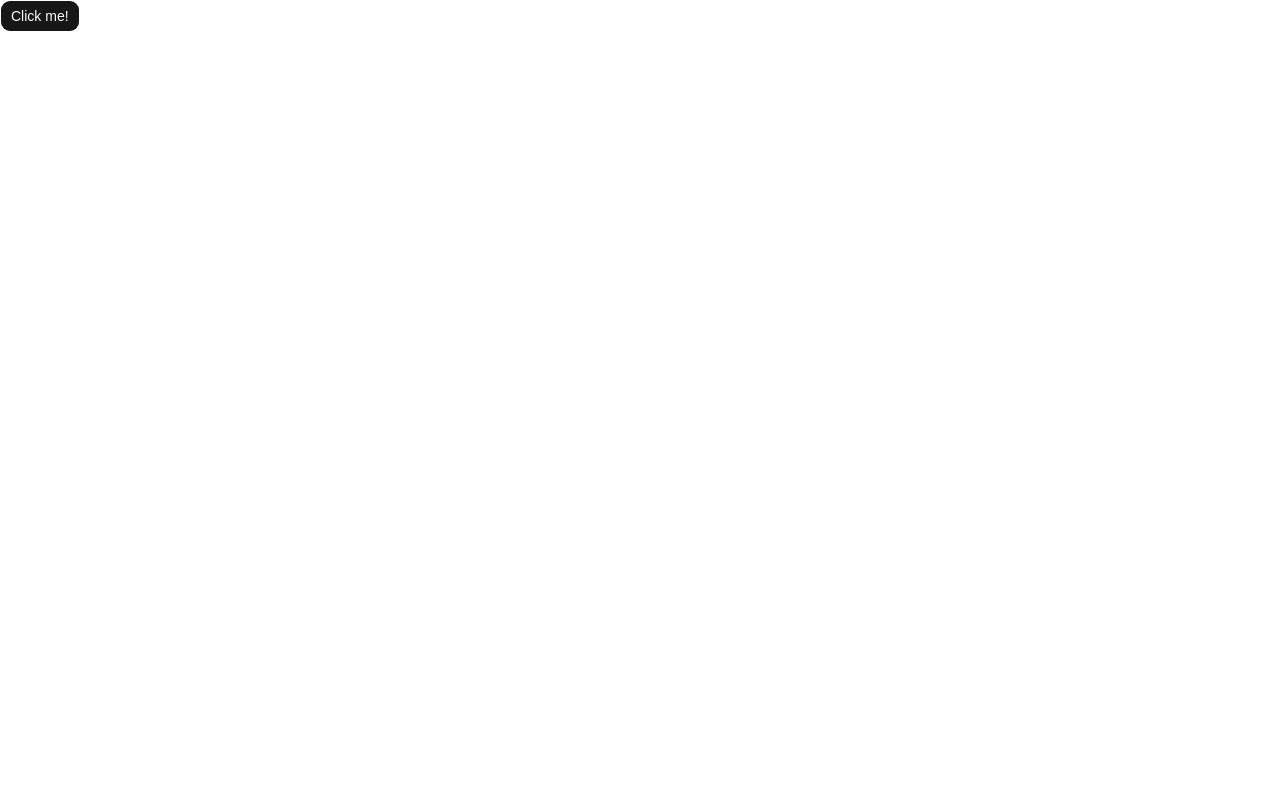
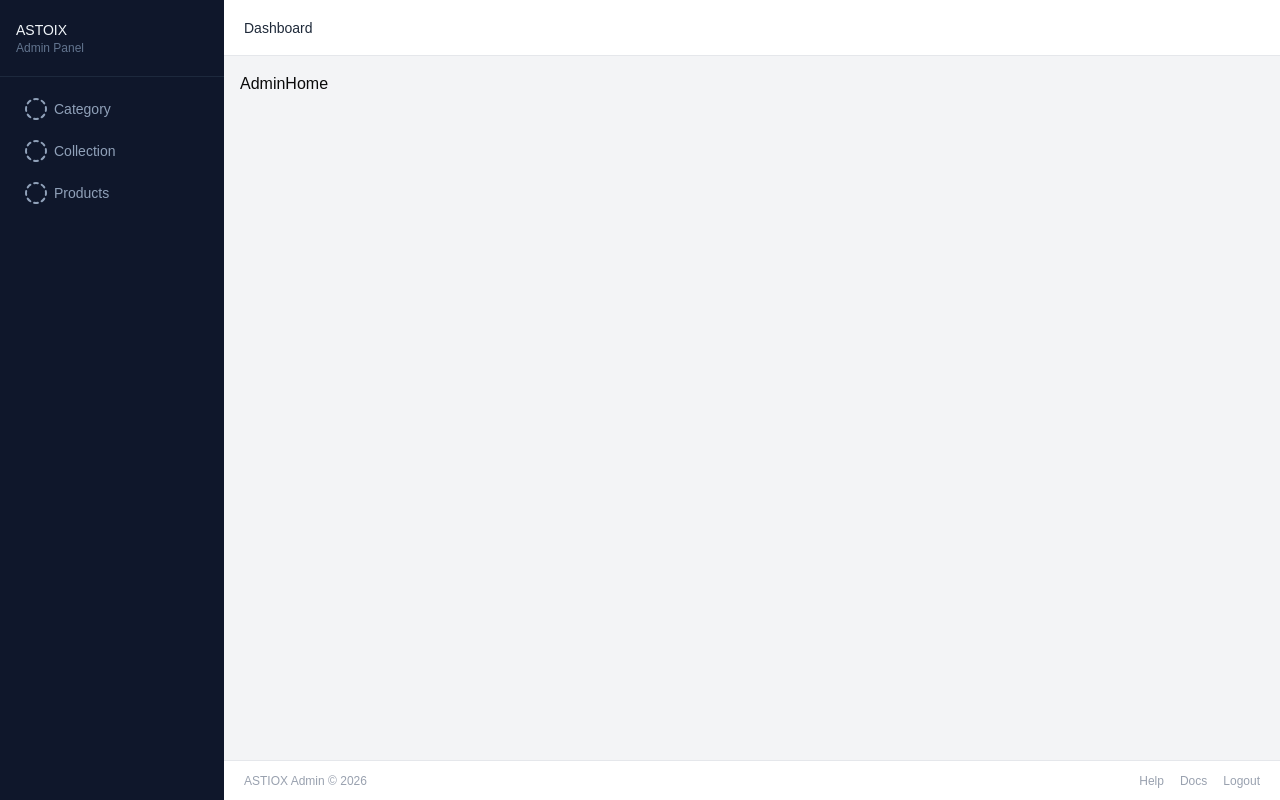
Before and after one commit to Rajdeep-Joshi-09/ASTIOX, a React (Vite) app in the folder client/: page /admin in a window 1280 px wide. Built offline with nearby package versions, Linux system fonts and the light colour scheme.

Commit message:
Layout and pages were added

```diff
--- a/client/package.json
+++ b/client/package.json
@@ -18,6 +18,7 @@
     "radix-ui": "^1.4.3",
     "react": "^19.2.6",
     "react-dom": "^19.2.6",
+    "react-router-dom": "^7.17.0",
     "shadcn": "^4.10.0",
     "tailwind-merge": "^3.6.0",
     "tailwindcss": "^4.3.0",
--- a/client/src/App.jsx
+++ b/client/src/App.jsx
@@ -1,12 +1,24 @@
-import React from 'react'
-import { Button } from './components/ui/button'
+import React from "react";
+import { BrowserRouter, Route, Routes } from "react-router-dom";
+import ClientLayout from "./layout/client/ClientLayout";
+import AdminLayout from "./layout/admin/AdminLayout";
+import AdminHome from "./pages/admin/AdminHome";
+import Home from "./pages/client/Home";
 
 const App = () => {
   return (
-    <div className=''>
-      <Button>Click me!</Button>
-    </div>
-  )
-}
+    <BrowserRouter>
+      <Routes>
+        <Route path="/" element={<ClientLayout />}>
+          <Route index element={<Home />} />
+        </Route>
 
-export default App
+        <Route path="/admin" element={<AdminLayout />}>
+          <Route index element={<AdminHome />}></Route>
+        </Route>
+      </Routes>
+    </BrowserRouter>
+  );
+};
+
+export default App;
--- /dev/null
+++ b/client/src/components/admin/Footer.jsx
@@ -0,0 +1,20 @@
+const Footer = () => {
+  return (
+    <footer className="h-10 bg-white border-t border-gray-200 flex items-center px-5 justify-between shrink-0">
+      <p className="text-xs text-gray-400">ASTIOX Admin © 2026</p>
+      <div className="flex gap-4">
+        <span className="text-xs text-gray-400 cursor-pointer hover:text-gray-600">
+          Help
+        </span>
+        <span className="text-xs text-gray-400 cursor-pointer hover:text-gray-600">
+          Docs
+        </span>
+        <span className="text-xs text-gray-400 cursor-pointer hover:text-gray-600">
+          Logout
+        </span>
+      </div>
+    </footer>
+  );
+};
+
+export default Footer;
--- /dev/null
+++ b/client/src/components/admin/Header.jsx
@@ -0,0 +1,9 @@
+const Header = ({ title = "Dashboard" }) => {
+  return (
+    <header className="h-14 bg-white border-b border-gray-200 flex items-center px-5 gap-3 shrink-0">
+      <h1 className="flex-1 text-sm font-medium text-gray-800">{title}</h1>
+    </header>
+  );
+};
+
+export default Header;
--- /dev/null
+++ b/client/src/components/admin/Sidebar.jsx
@@ -0,0 +1,53 @@
+import { Badge, Box, CircleDashed, Menu } from "lucide-react";
+import { NavLink } from "react-router-dom";
+
+const navItems = [
+  { label: "Category", to: "/admin/category" },
+  { label: "Collection", to: "/admin/collection" },
+  { label: "Products", to: "/admin/products" },
+];
+
+const Sidebar = () => {
+  return (
+    <aside className="flex flex-col w-56 h-screen bg-slate-900 shrink-0">
+      {/* Logo */}
+      <div className="flex items-center gap-3 px-4 py-5 border-b border-slate-800">
+        <div>
+          <p className="text-slate-100 text-sm font-medium">ASTOIX</p>
+          <p className="text-slate-500 text-xs">Admin Panel</p>
+        </div>
+      </div>
+
+      {/* Nav */}
+      <nav className="flex-1 px-3 py-3 overflow-y-auto">
+        {navItems.map((item) => (
+          <NavLink
+            key={item.to}
+            to={item.to}
+            end={item.to === "/admin"}
+            className={({ isActive }) =>
+              `flex items-center gap-2.5 px-3 py-2 rounded-lg text-sm mb-0.5 transition-colors
+              ${
+                isActive
+                  ? "bg-slate-800 text-indigo-400"
+                  : "text-slate-400 hover:bg-slate-800 hover:text-slate-200"
+              }`
+            }
+          >
+            <span className={`text-base w-5`}>
+              <CircleDashed />
+            </span>
+            <span className="flex-1">{item.label}</span>
+            {item.badge && (
+              <span className="bg-indigo-500 text-indigo-100 text-[10px] px-2 py-0.5 rounded-full font-medium">
+                {item.badge}
+              </span>
+            )}
+          </NavLink>
+        ))}
+      </nav>
+    </aside>
+  );
+};
+
+export default Sidebar;
--- /dev/null
+++ b/client/src/layout/admin/AdminLayout.jsx
@@ -0,0 +1,27 @@
+import Footer from "@/components/admin/Footer";
+import Header from "@/components/admin/Header";
+import Sidebar from "@/components/admin/Sidebar";
+import { Outlet } from "react-router-dom";
+
+const AdminLayout = () => {
+  return (
+    <div className="flex h-screen overflow-hidden">
+      {/* Sidebar - fixed on left */}
+      <Sidebar />
+
+      {/* Right side - header, content, footer */}
+      <div className="flex flex-col flex-1 overflow-hidden">
+        <Header />
+
+        {/* Main content area - this renders your nested route pages */}
+        <main className="flex-1 overflow-y-auto bg-gray-100 p-4">
+          <Outlet />
+        </main>
+
+        <Footer />
+      </div>
+    </div>
+  );
+};
+
+export default AdminLayout;
--- /dev/null
+++ b/client/src/layout/client/ClientLayout.jsx
@@ -0,0 +1,12 @@
+import Home from "@/pages/client/Home";
+import React from "react";
+
+const ClientLayout = () => {
+  return (
+    <div>
+      <Home />
+    </div>
+  );
+};
+
+export default ClientLayout;
--- /dev/null
+++ b/client/src/pages/admin/AdminHome.jsx
@@ -0,0 +1,7 @@
+import React from "react";
+
+const AdminHome = () => {
+  return <div>AdminHome</div>;
+};
+
+export default AdminHome;
--- /dev/null
+++ b/client/src/pages/client/Home.jsx
@@ -0,0 +1,9 @@
+import React from 'react'
+
+const Home = () => {
+  return (
+    <div>Home</div>
+  )
+}
+
+export default Home
```
Also changed, not shown: 1 other file (tests, documents, lock files or other folders).
